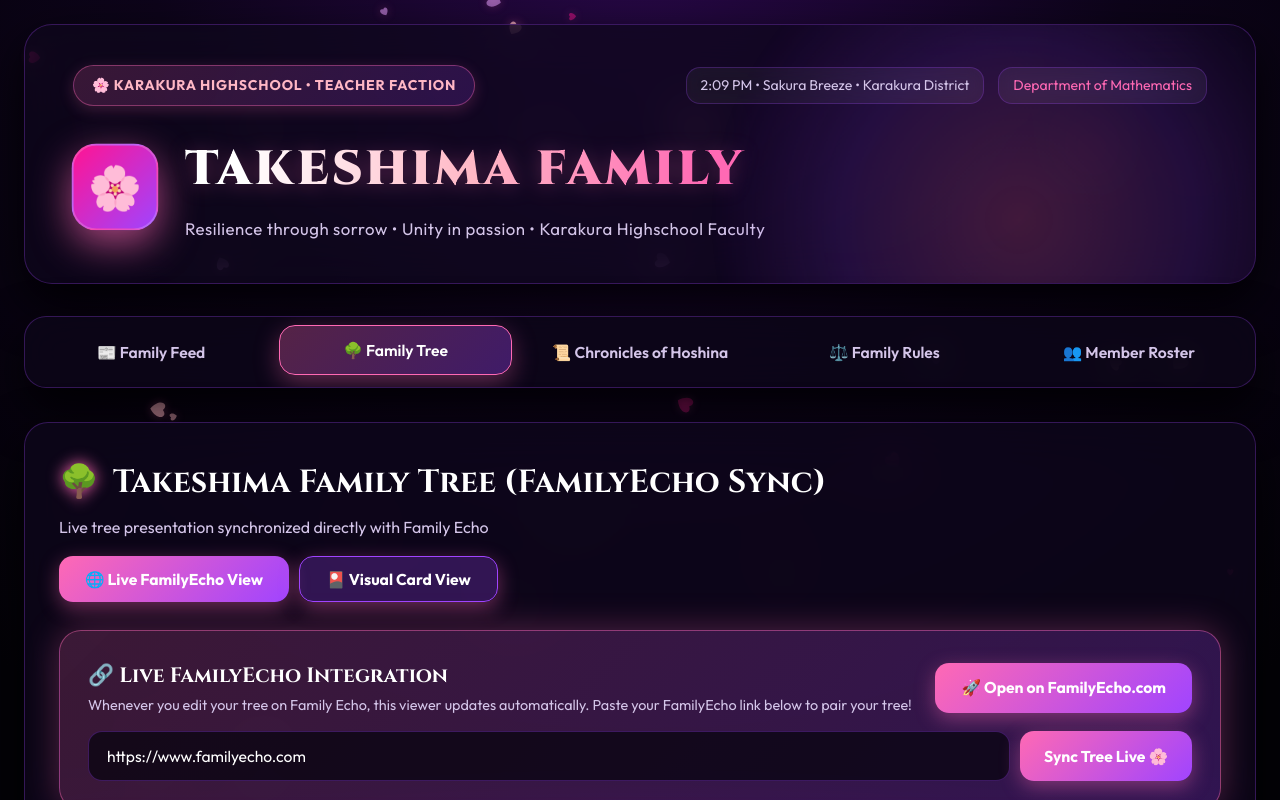
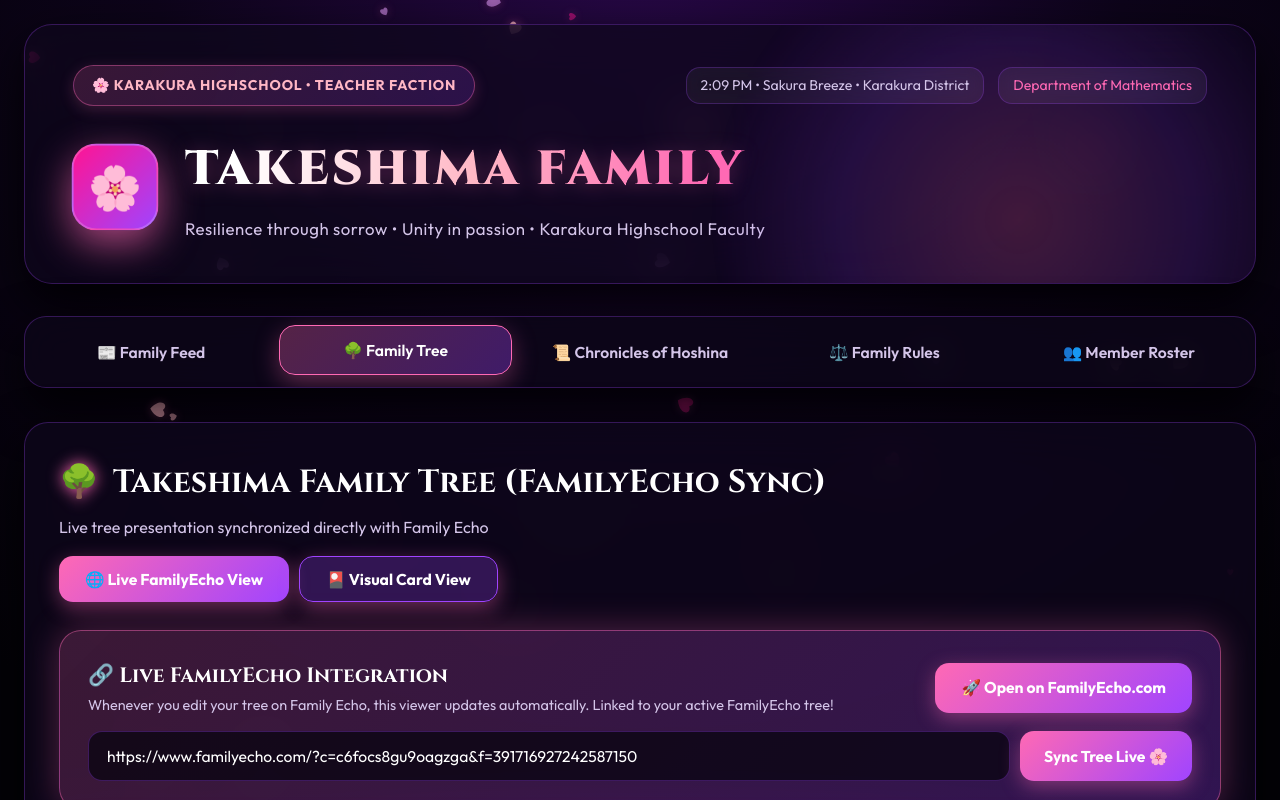
Before and after one commit to moshkos-core/Takeshima-Family, a plain HTML site: page index.html in a window 1280 px wide. Both pictures are taken after a click on the button "🌳 Family Tree". Shown: the top 800 px of the page. Drawn offline with Linux system fonts and the light colour scheme; a web font is replaced by a local one.

Commit message:
Set default FamilyEcho tree URL to https://www.familyecho.com/?c=c6focs8gu9oagzga&f=391716927242587150

```diff
--- a/app.js
+++ b/app.js
@@ -388,14 +388,15 @@ function initFamilyTree() {
   const embedContainer = document.getElementById('tree-view-embed-container');
   const cardsContainer = document.getElementById('tree-view-cards-container');
 
-  // Retrieve saved FamilyEcho link or default
-  let currentEchoUrl = localStorage.getItem('takeshima_familyecho_url') || TAKESHIMA_DATA.familyInfo.familyEchoUrl;
+  // Retrieve saved FamilyEcho link or exact provided tree URL
+  const defaultUrl = "https://www.familyecho.com/?c=c6focs8gu9oagzga&f=391716927242587150";
+  let currentEchoUrl = localStorage.getItem('takeshima_familyecho_url') || defaultUrl;
 
-  // Initialize iframe & inputs
+  // Ensure iframe, external button & inputs reflect exact tree URL
   if (liveIframe) liveIframe.src = currentEchoUrl;
   if (quickInput) quickInput.value = currentEchoUrl;
   if (externalBtn) externalBtn.href = currentEchoUrl;
-  if (currentDomainEl) currentDomainEl.textContent = currentEchoUrl;
+  if (currentDomainEl) currentDomainEl.textContent = "FamilyEcho Live Stream (" + currentEchoUrl.substring(0, 45) + "...)";
 
   // Sync Button Click
   if (updateBtn && quickInput) {
--- a/data.js
+++ b/data.js
@@ -9,7 +9,7 @@ const TAKESHIMA_DATA = {
     head: "Hoshina Takeshima",
     headTitle: "Head of Department (HD) of Mathematics",
     faction: "Karakura Highschool Teacher Faction",
-    familyEchoUrl: "https://www.familyecho.com",
+    familyEchoUrl: "https://www.familyecho.com/?c=c6focs8gu9oagzga&f=391716927242587150",
   },
 
   lore: {
--- a/index.html
+++ b/index.html
@@ -152,17 +152,17 @@
             <div>
               <h3 style="color:#fff; font-family: var(--font-header); font-size: 1.3rem;">🔗 Live FamilyEcho Integration</h3>
               <p style="color: var(--text-muted); font-size: 0.9rem;">
-                Whenever you edit your tree on Family Echo, this viewer updates automatically. Paste your FamilyEcho link below to pair your tree!
+                Whenever you edit your tree on Family Echo, this viewer updates automatically. Linked to your active FamilyEcho tree!
               </p>
             </div>
-            <a id="open-familyecho-external-btn" href="https://www.familyecho.com" target="_blank" class="btn-primary" style="text-decoration:none; display:inline-flex; align-items:center; gap:8px;">
+            <a id="open-familyecho-external-btn" href="https://www.familyecho.com/?c=c6focs8gu9oagzga&f=391716927242587150" target="_blank" class="btn-primary" style="text-decoration:none; display:inline-flex; align-items:center; gap:8px;">
               <span>🚀 Open on FamilyEcho.com</span>
             </a>
           </div>
 
           <!-- Quick URL Update Bar -->
           <div style="display:flex; gap:10px; flex-wrap:wrap;">
-            <input type="text" id="quick-echo-url-input" class="post-input" style="flex:1; min-width:280px;" placeholder="Paste your Family Echo tree URL (e.g. https://www.familyecho.com/#edit:...)" value="https://www.familyecho.com">
+            <input type="text" id="quick-echo-url-input" class="post-input" style="flex:1; min-width:280px;" placeholder="Paste your Family Echo tree URL..." value="https://www.familyecho.com/?c=c6focs8gu9oagzga&f=391716927242587150">
             <button id="update-echo-url-btn" class="btn-primary" style="padding:12px 24px;">Sync Tree Live 🌸</button>
           </div>
         </div>
@@ -170,10 +170,10 @@
         <!-- View 1: Live FamilyEcho Embedded Iframe -->
         <div id="tree-view-embed-container" style="width: 100%; border-radius: 20px; overflow: hidden; border: 1.5px solid var(--accent-pink); box-shadow: var(--glass-glow);">
           <div style="background: rgba(18, 9, 31, 0.9); padding: 12px 20px; display: flex; justify-content: space-between; align-items: center; border-bottom: 1px solid var(--glass-border);">
-            <span style="font-size: 0.88rem; color: var(--accent-sakura); font-weight: 600;">📡 Live Presentation Stream: <span id="current-echo-domain">FamilyEcho.com</span></span>
+            <span style="font-size: 0.88rem; color: var(--accent-sakura); font-weight: 600;">📡 Live Presentation Stream: <span id="current-echo-domain">FamilyEcho Live Stream</span></span>
             <button id="refresh-iframe-btn" class="reaction-btn" style="padding:4px 12px; font-size:0.8rem;">🔄 Reload Stream</button>
           </div>
-          <iframe id="familyecho-live-iframe" src="https://www.familyecho.com" width="100%" height="750px" style="border:none; background:#ffffff;"></iframe>
+          <iframe id="familyecho-live-iframe" src="https://www.familyecho.com/?c=c6focs8gu9oagzga&f=391716927242587150" width="100%" height="780px" style="border:none; background:#ffffff;"></iframe>
         </div>
 
         <!-- View 2: Visual Card View (Hidden by default) -->
```
